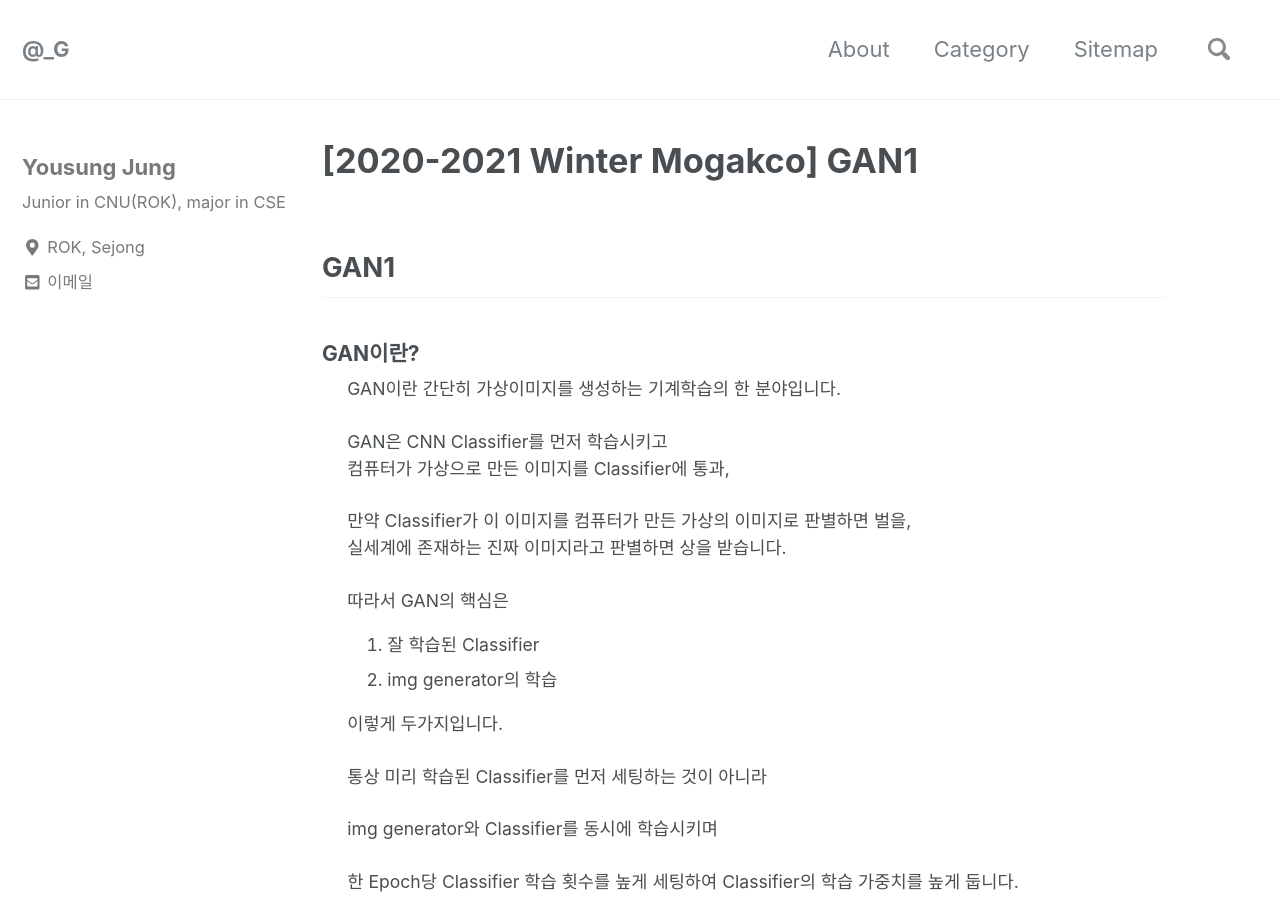
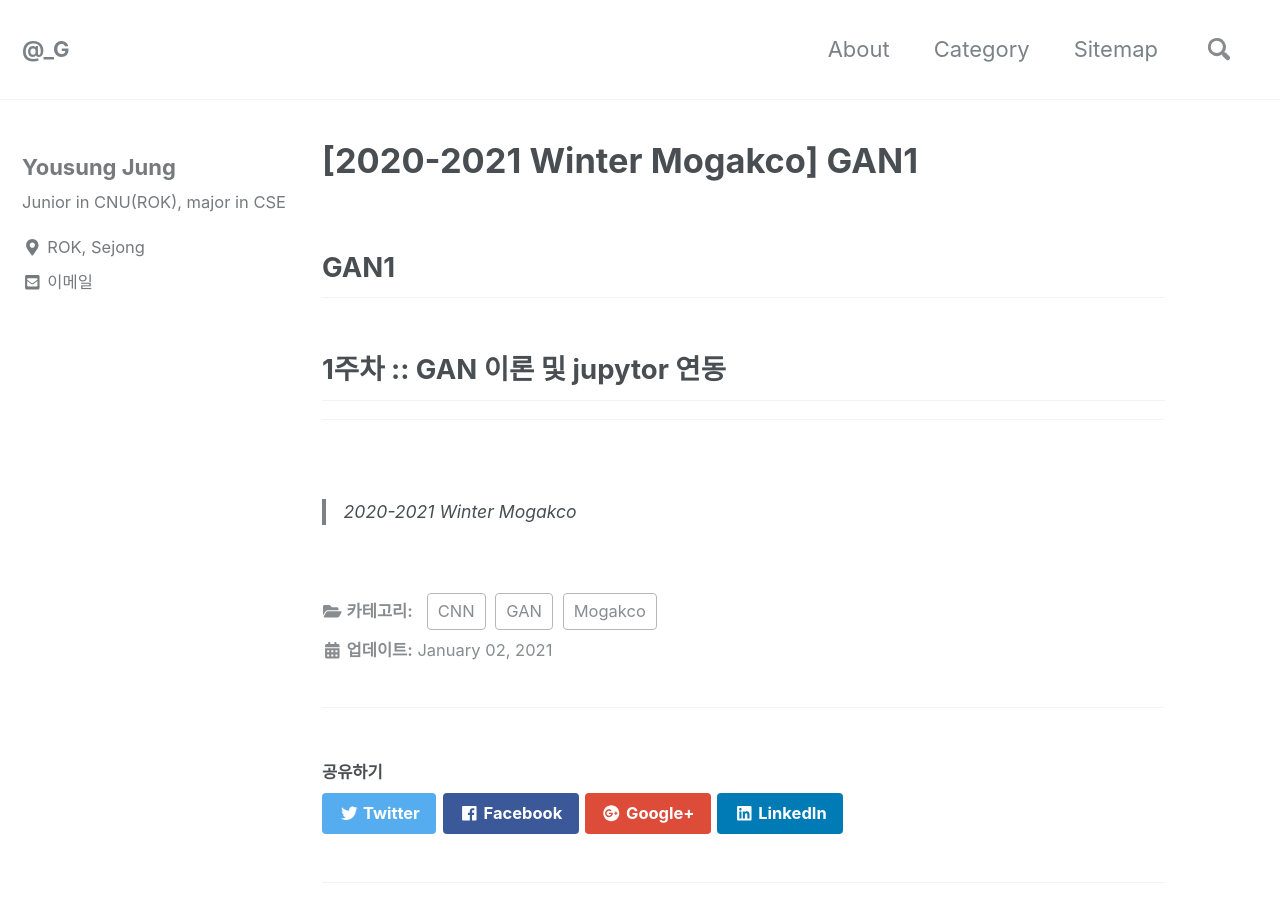
Before and after one commit to can019/can019.github.io, a Jekyll site: the page built from _posts/2020-12-27-Mogakco_2.md, in a window 1280 px wide and 900 px high. Built offline with Jekyll 4.4.1, drawn with Linux system fonts in a browser that asks for light colours; nearby versions of some CDN libraries; some of the changed text lies outside the part shown.

Commit message:
[ADD] 오늘 목표

```diff
--- a/_posts/2020-12-27-Mogakco_2.md
+++ b/_posts/2020-12-27-Mogakco_2.md
@@ -1,44 +1,15 @@
 ---
 title: "[2020-2021 Winter Mogakco] GAN1 "
-date: 2020-12-27 01:13:50 -0400
+date: 2021-01-02 01:13:50 -0400
 categories: Mogakco CNN GAN
 ---
 ## GAN1
 
+## 1주차 :: GAN 이론 및 jupytor 연동
+
 <div style = "font-size : 0.8em"><!--biggest-->
   <div><!--main-->
-    <div><!--major1-->
-      <h3 style = "font-size :1.2em">GAN이란?</h3><!--title of major1-->
-        <div style = "margin-left : 3%"><!--Article of major1-->
-          GAN이란 간단히 가상이미지를 생성하는 기계학습의 한 분야입니다.<br/><br/>
 
-          GAN은 CNN Classifier를 먼저 학습시키고<br/>
-          컴퓨터가 가상으로 만든 이미지를 Classifier에 통과,<br/><br/>
-          만약 Classifier가 이 이미지를 컴퓨터가 만든 가상의 이미지로 판별하면 벌을,<br/>
-          실세계에 존재하는 진짜 이미지라고 판별하면 상을 받습니다.<br/><br/>
-
-          따라서 GAN의 핵심은<br/>
-          <ol>
-            <li> 잘 학습된 Classifier</li>
-            <li> img generator의 학습</li>
-          </ol>
-          이렇게 두가지입니다.<br/><br/>
-
-          통상 미리 학습된 Classifier를 먼저 세팅하는 것이 아니라<br/><br/>
-          img generator와 Classifier를 동시에 학습시키며<br/><br/>
-
-          한 Epoch당 Classifier 학습 횟수를 높게 세팅하여 Classifier의 학습 가중치를 높게 둡니다.<br/><br/>
-
-          가볍게 sudo 코드로 작성하면 <br/><br/>
-
-          while (epoch) : <br/>
-          &nbsp; &nbsp; &nbsp; &nbsp; for (100): <br/>
-          &nbsp; &nbsp; &nbsp; &nbsp; &nbsp; &nbsp; &nbsp; &nbsp;classifier 학습 <br/>
-          &nbsp; &nbsp; &nbsp; &nbsp; for (1):<br/>
-          &nbsp; &nbsp; &nbsp; &nbsp; &nbsp; &nbsp; &nbsp; &nbsp; img gernerator 학습<br/><br/>
-          요렇게 됩니다.<br/><br/>
-        </div><!--article of major1-->
-      </div><!--major1-->
   </div><!--main-->
   <hr>
   <br>
```
